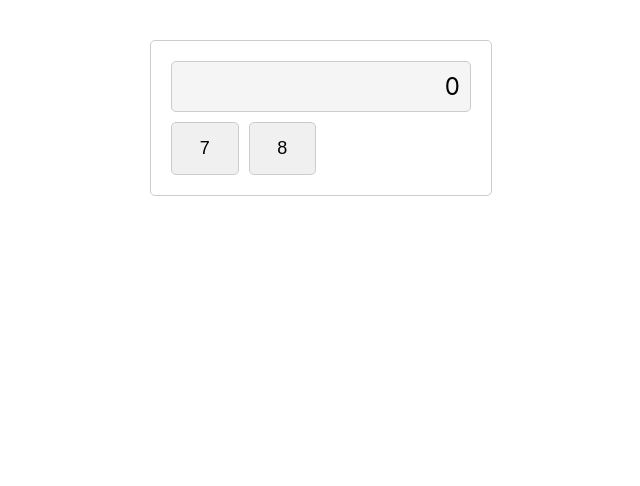
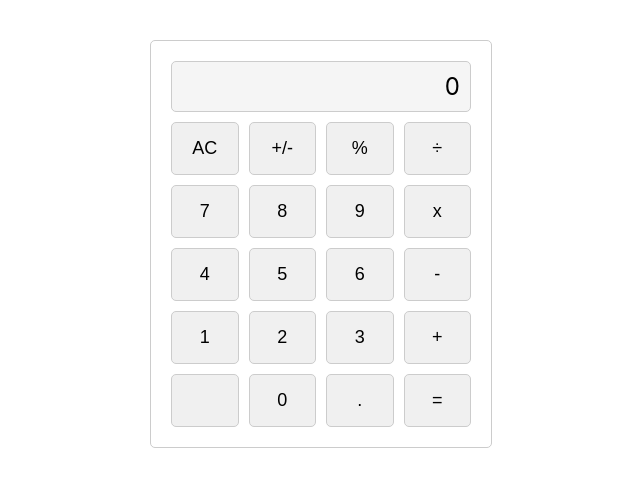
Before and after one commit to ishimwepati/math-magicians, a React (Create React App) app: page / in a window 1280 px wide. Shown: the top 486 px of the page, without its empty margins (319-959 px from the left). Built offline with nearby package versions, Linux system fonts and the light colour scheme.

Commit message:
Design fixed

```diff
--- a/package.json
+++ b/package.json
@@ -9,7 +9,7 @@
     "prop-types": "^15.8.1",
     "react": "^18.2.0",
     "react-dom": "^18.2.0",
-    "react-scripts": "^2.1.3",
+    "react-scripts": "^5.0.1",
     "web-vitals": "^2.1.4"
   },
   "scripts": {
--- a/src/components/Calculator.js
+++ b/src/components/Calculator.js
@@ -7,9 +7,26 @@ function Calculator() {
     <div className="calculator">
       <div className="display">0</div>
       <div className="buttons">
+        <Button label="AC" />
+        <Button label="+/-" />
+        <Button label="%" />
+        <Button label="÷" />
         <Button label="7" />
         <Button label="8" />
-        {/* Add more buttons here */}
+        <Button label="9" />
+        <Button label="x" />
+        <Button label="4" />
+        <Button label="5" />
+        <Button label="6" />
+        <Button label="-" />
+        <Button label="1" />
+        <Button label="2" />
+        <Button label="3" />
+        <Button label="+" />
+        <Button label="" />
+        <Button label="0" />
+        <Button label="." />
+        <Button label="=" />
       </div>
     </div>
   );
```
Also changed, not shown: 1 other file (tests, documents, lock files or other folders).
